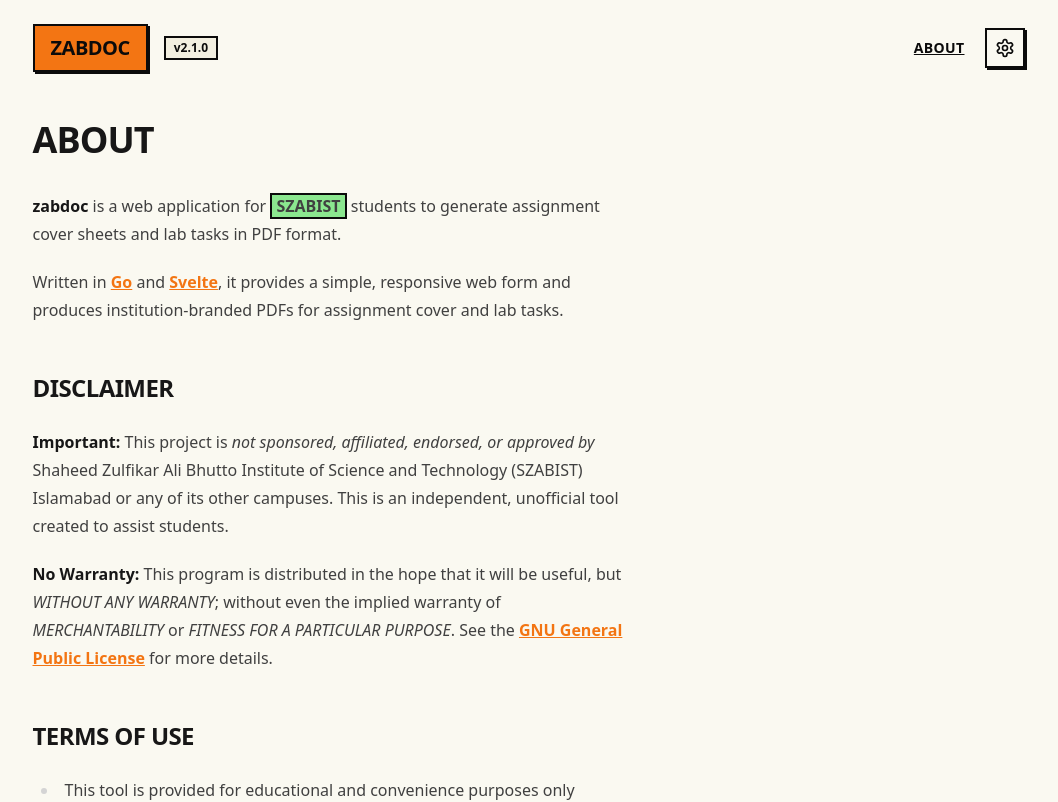
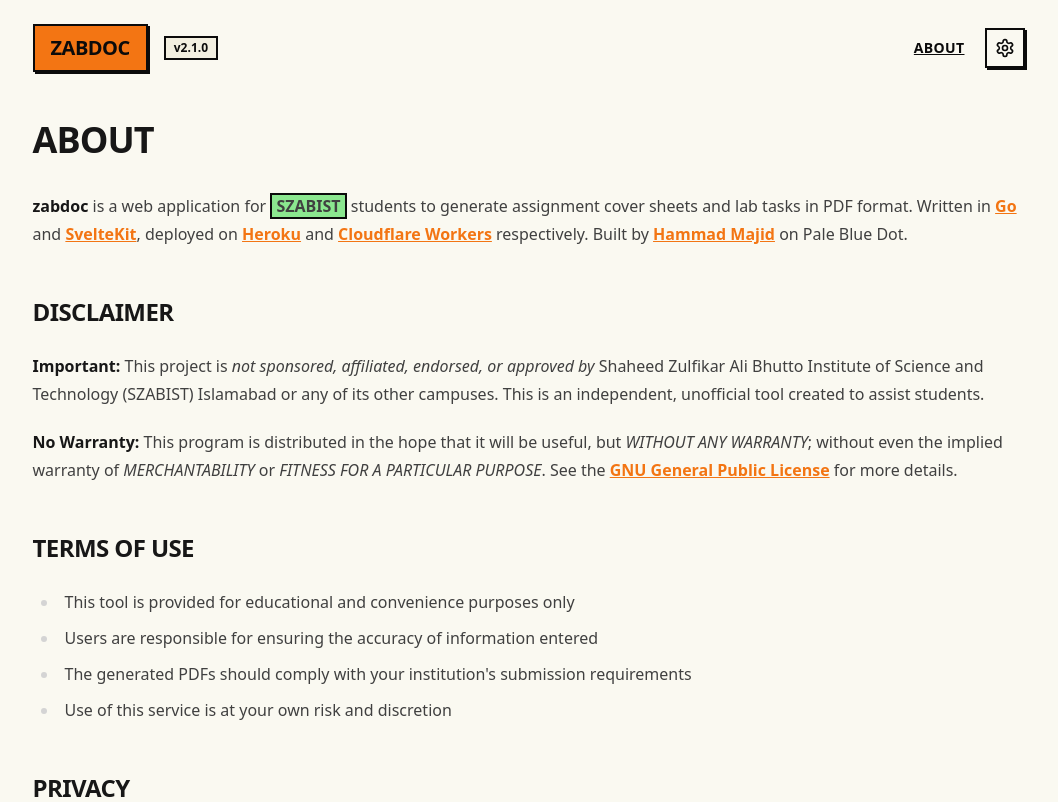
Before and after one commit to hammadmajid/zabdoc, a SvelteKit app in the folder worker/: page /about in a window 1280 px wide. Shown: the top 802 px of the page, without its empty margins (104-1162 px from the left). Built offline with nearby package versions, Linux system fonts and the light colour scheme.

Commit message:
fix about page style and update description

```diff
--- a/worker/src/routes/about/+page.svelte
+++ b/worker/src/routes/about/+page.svelte
@@ -11,21 +11,21 @@
 />
 
 <div class="mx-auto space-y-12">
-    <div class="prose prose-neutral dark:prose-invert prose-headings:font-black prose-headings:uppercase prose-headings:tracking-tight prose-a:text-primary prose-a:font-bold prose-strong:font-black">
+    <div class="prose prose-neutral dark:prose-invert prose-headings:font-black prose-headings:uppercase prose-headings:tracking-tight prose-a:text-primary prose-a:font-bold prose-strong:font-black max-w-none">
         <h1>About</h1>
 
         <p>
             <strong>zabdoc</strong> is a web application for
             <span class="bg-secondary px-1 neo-border-sm font-bold">SZABIST</span>
             students to generate assignment cover sheets and lab tasks in PDF format.
-        </p>
-
-        <p>
             Written in{" "}
             <a href="https://go.dev" target="_blank" rel="noreferrer">Go</a> and
-            <a href="https://svelte.dev" target="_blank" rel="noreferrer">Svelte</a>,
-            it provides a simple, responsive web form and produces
-            institution-branded PDFs for assignment cover and lab tasks.
+            <a href="https://svelte.dev" target="_blank" rel="noreferrer">SvelteKit</a>,
+            deployed on
+            <a href="https://www.heroku.com/" target="_blank" rel="noreferrer">Heroku</a>
+            and
+            <a href="https://workers.cloudflare.com/" target="_blank" rel="noreferrer">Cloudflare Workers</a>
+            respectively. Built by <a href="https://hammadmajid.pages.dev" target="_blank">Hammad Majid</a> on Pale Blue Dot.
         </p>
 
         <h2 id="disclaimer">Disclaimer</h2>
```
